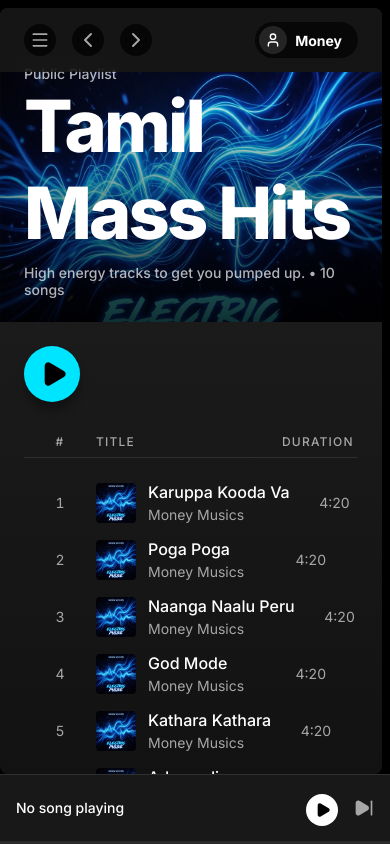
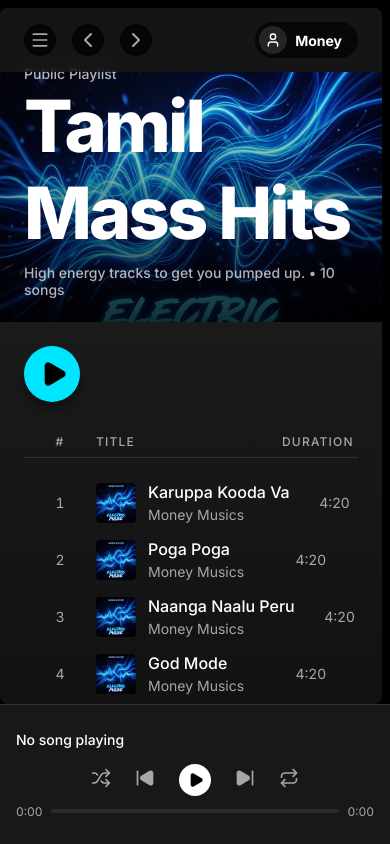
Before and after one commit to Manii707/Money-Musics, a React app: page / in a window 390 px wide. Built offline with nearby package versions, Linux system fonts and the light colour scheme; the HTML template or start-up script is replaced by a standard one.

Commit message:
Restore full player controls on mobile

```diff
--- a/src/App.css
+++ b/src/App.css
@@ -603,7 +603,7 @@
       "main-view main-view"
       "now-playing now-playing";
     grid-template-columns: 1fr;
-    grid-template-rows: 1fr 70px;
+    grid-template-rows: 1fr 140px;
   }
   .sidebar {
     position: fixed;
@@ -633,49 +633,33 @@
     display: none;
   }
   .now-playing-bar {
-    padding: 0 16px;
-    height: 70px;
-    position: relative;
+    padding: 12px 16px;
+    height: 140px;
+    flex-direction: column;
+    align-items: stretch;
+    justify-content: center;
+    gap: 12px;
+  }
+  .player-left {
+    display: flex;
+    width: 100%;
+  }
+  .now-playing-cover {
+    width: 44px;
+    height: 44px;
+  }
+  .player-center {
+    width: 100%;
+  }
+  .player-controls {
+    width: 100%;
+    justify-content: center;
+    gap: 24px;
+  }
+  .playback-bar {
+    width: 100%;
   }
   .player-right {
     display: none;
   }
-  .player-left {
-    display: flex;
-    width: auto;
-    flex: 1;
-    min-width: 0;
-  }
-  .now-playing-cover {
-    width: 48px;
-    height: 48px;
-  }
-  .player-center {
-    width: auto;
-  }
-  .player-controls {
-    gap: 16px;
-  }
-  .player-controls .control-btn:nth-child(1),
-  .player-controls .control-btn:nth-child(2),
-  .player-controls .control-btn:nth-child(5) {
-    display: none;
-  }
-  .playback-bar {
-    position: absolute;
-    bottom: 0;
-    left: 0;
-    width: 100%;
-    gap: 0;
-  }
-  .playback-bar span {
-    display: none;
-  }
-  .progress-container {
-    height: 3px;
-    border-radius: 0;
-  }
-  .progress-handle {
-    display: none;
-  }
 }
```
